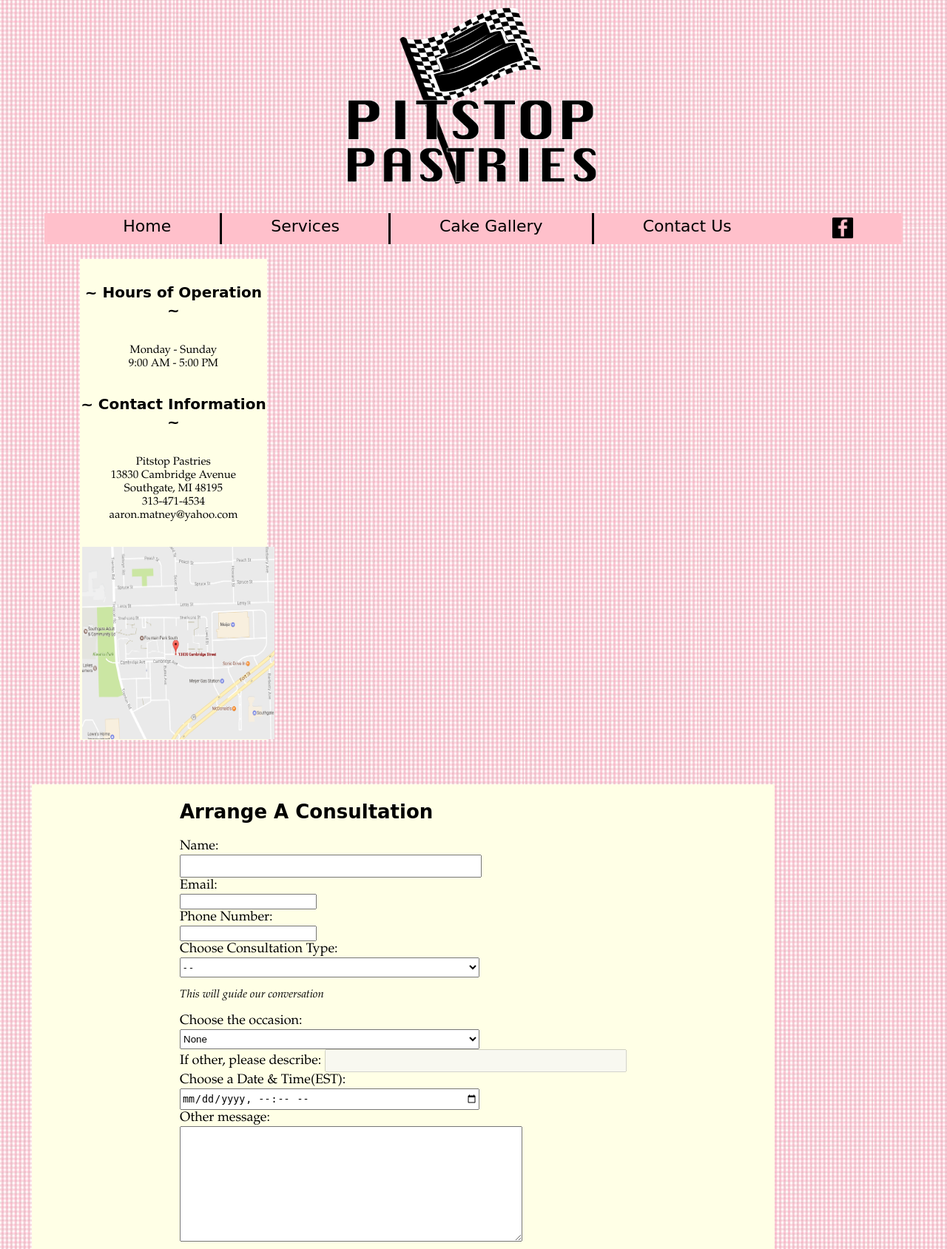
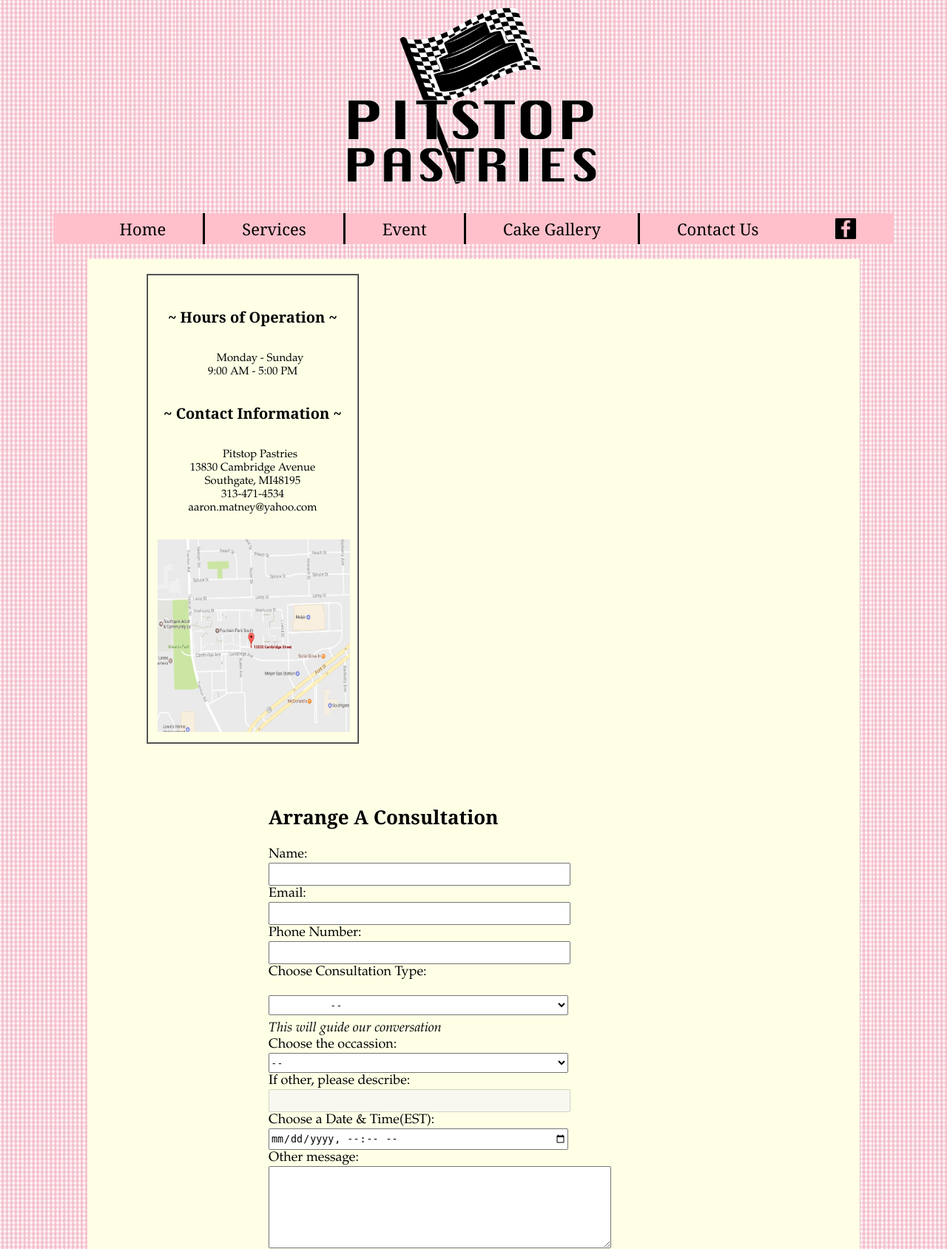
Before and after one commit to pfoucher007/PitstopPastries, a PHP site: page /contactus.html in a window 1280 px wide. Shown: the top 1688 px of the page at 74% size. Run offline with PHP 8.4, Linux system fonts and the light colour scheme.

Commit message:
Add files via upload
Worked in changes between nw and pf versions.

```diff
--- a/contactus.html
+++ b/contactus.html
@@ -1,28 +1,7 @@
 <!doctype html>
 <head>
-	<script type="text/javascript" id = "contactScript">
+		<script type="text/javascript" id = "contactScript">
 		window.addEventListener("load", start, false);
-
-		function setMinDate(){
-			var input = document.getElementById("timePicker");
-			//var currentTime = new DateTime();
-			//var datePortion = new String(currentTime.getDate());
-			//var monthPortion = new String(currentTime.getDate()+1); //Months are 0 to 11, January to December for some reason
-			//var yearPortion = currentTime.getFullYear();
-			/*
-			var today = new Date();
-			var datePortion = new String(today.getDate());
-			var monthPortion = new String(today.getDate()+1);
-			var yearPortion = today.getFullYear();
-
-			if(datePortion.length < 2) { day = "0" + datePortion; }
-			if(monthStart.length < 2) { monthPortion = "0" + monthPortion; }
-			var minDate = new String( yearPortion + '-' + monthPortion + '-' + datePortion + 'T00:00:00.0');
-
-			//input.setAttribute('min', minDate);
-			*/
-			input.setAttribute('min', '2017-03-15T00:00:00.0');
-			}
 
 		function disableOtherDesc(){
 			document.getElementById("otherDesc").disabled = true;
@@ -56,17 +35,17 @@
 			var noneDesc = "<i>This will guide our conversation</i>";
 
 			switch(selectedConsult){
-			case "pastry":
+			case "Pastries Consultation":
 			{
 			document.getElementById("consultationTypeDesc").innerHTML = pastryDesc;
 			break;
 			}
-			case "basic":
+			case "Basic Consultation":
 			{
 			document.getElementById("consultationTypeDesc").innerHTML = basicDesc;
 			break;
 			}
-			case "advanced":
+			case "Advanced Consultation":
 			{
 			document.getElementById("consultationTypeDesc").innerHTML = advancedDesc;
 			break;
@@ -92,38 +71,42 @@
 			<ul>
 				<li class="none"><a href="index.html">Home</a></li>
 				<li><a href="services.html">Services</a></li>
+				<li><a href="event.html">Event</a></li>
 				<li><a href="gallery.html">Cake Gallery</a></li>
 				<li><a href="contactus.html">Contact Us</a></li>
 				<li class="facebook"><a href="https://www.facebook.com/PitstopPastries/" target="_blank"><img src="Image/facebook.png" style="width:30px;height:30px"></a></li>
 			</ul>
 		</div>
+		<div id="content">
 			<div id="info">
 				<h5> ~ Hours of Operation ~ </h5>
 				<p class="center"> Monday - Sunday<br> 9:00 AM - 5:00 PM </p>
 				<h5> ~ Contact Information ~</h5>
-				<p class="center">Pitstop Pastries<br>13830 Cambridge Avenue<br>Southgate, MI 48195<br>313-471-4534<br>aaron.matney@yahoo.com</p><br>
-				<img src="Image/map.PNG" style="width:260px;height:260px">
+				<p class="center">Pitstop Pastries<br>13830 Cambridge Avenue<br>Southgate, MI48195<br>313-471-4534<br>aaron.matney@yahoo.com</p><br>
+				<img src="Image/map.png" style="width:260px;height:260px">
 			</div>
 			<div id="form">
 			<h2>Arrange A Consultation</h2>
-			<form>
+			<form target="paypal" action="https://www.paypal.com/cgi-bin/webscr" method="post">
 			<label>Name:</label><br>
-					<input name = "name" type = "text" required><BR>
+					<input name = "name" type = "text" required ><BR>
 				<label>Email:</label><br>
 					<input name = "email" type = "email" required><BR>
 				<label>Phone Number:</label><br>
-				<input name = "phone" type = "tel" pattern="^\d{3}-\d{3}-\d{4}$" title="Phone Number in xxx-xxx-xxxx format" required><br>
-				<label> Choose Consultation Type:</label><br>
-				<select onchange="describe()" id="consultation">
-				    <option value="none">- -</option>
-					<option value="pastry">Pastry Consultation--$40</option>
-					<option value="basic">Basic Consultation--$40</option>
-					<option value="advanced">Advanced Consultation--$60</option>
-				</select><br>
-				<P id = "consultationTypeDesc"><i>This will guide our conversation</i></P>
-				<label>Choose the occasion:</label><BR>
-				<select onchange="poll()" id="event">
-					  <option value="none">None</option>
+				<input name = "phone" type = "tel" required ><br>
+				<label>Choose Consultation Type:</label><br>
+				<select name="os0" onchange="describe()" id="consultation" required>
+						<option value="none">- -</option>
+						<option value="Basic Consultation">Basic Consultation $40.00 USD</option>
+						<option value="Pastries Consultation">Pastries Consultation $40.00 USD</option>
+						<option value="Advanced Consultation">Advanced Consultation $60.00 USD</option>
+				</select><br><br><br>
+				<div id="consultationType">
+				<label id = "consultationTypeDesc"><i>This will guide our conversation</i></label><br>
+				</div>
+				<label>Choose the occassion:</label><BR>
+				<select name="event" onchange="poll()" id="event" required>
+					  <option value="none">- -</option>
 					  <option value="wedding">Wedding</option>
 					  <option value="graduation">Graduation</option>
 					  <option value="birthday"> Birthday</option>
@@ -131,22 +114,32 @@
 					  <option value="churchCharity">Church/Charity Event</option>
 					  <option value="other">Other</option>
 				</select><br>
-					<label>If other, please describe:  </label>
-					<input id="otherDesc" type = "text" disabled><br>
-				<label>Choose a Date & Time(EST): </label><br><input id = "timePicker" name = "timePicker" onload = "setMinDate()" type = "datetime-local"  required><br>
+				<label>If other, please describe:</label><br>
+				<input id="otherDesc" type = "text" disabled><br>
+				<label>Choose a Date & Time(EST): </label><br><input name = "time" type = "datetime-local" required><br>
 				<label>Other message:</label><br>
-				<textarea name = "message" type = "textarea" rows = "10" cols="55" value = "message"></textarea><BR>
-				<input type="submit" name="submit" value="Submit" id="submit">
-				<input type="button" name="cancel" value="Cancel" id="submit">
+				<textarea name = "message" type = "textarea" rows = "7" cols="55" value = "message"></textarea><BR>
+					<input type="hidden" name="cmd" value="_s-xclick">
+					<input type="hidden" name="hosted_button_id" value="89ZBV5KX8BDXQ">
+					<!--<table>
+					<tr><td><input type="hidden" name="on0" value="Name of drop-down menu">Choose consultation type</td></tr><tr><td><select name="os0">
+						<option value="Basic Consultation">Basic Consultation $40.00 USD</option>
+						<option value="Pastries Consultation">Pastries Consultation $40.00 USD</option>
+						<option value="Advanced Consultation">Advanced Consultation $60.00 USD</option>
+					</select> </td></tr>
+					</table>-->
+				<input type="hidden" name="currency_code" value="USD">
+				<input type="image" src="https://www.paypalobjects.com/en_US/i/btn/btn_cart_LG.gif" border="0" name="submit" alt="PayPal - The safer, easier way to pay online!">
+				<img alt="" border="0" src="https://www.paypalobjects.com/en_US/i/scr/pixel.gif" width="1" height="1">
+				<!--<input type="button" name="cancel" value="Cancel" id="cancel">-->
 			</form>
 			</div>
+		</div>
 
-	<!--<div id="footer">
-	<p> While using this site, you agree to have read and accepted our terms of use, cookie
-				and privacy policy. Copyright 2016-2017 by Nan Wang & Patricia Foucher. All Rights Reserved.</p>
-	</div>
-	-->
 
+		<div id=footer>
+			<p class="pFooter">Copyright 2017 by Pistop Pastries.All right reserved</p>
+		</div>
 		</div>
 
 </body>
--- a/css1.css
+++ b/css1.css
@@ -14,12 +14,12 @@
     display:inline-block;;
     color: black;
     text-align: center;
-    padding-right: 66px;
-	padding-left:66px;
-	padding-top:5px;
-	padding-bottom:5px;
+    padding-right: 50px;
+	padding-left:50px;
+	padding-top:6px;
+	padding-bottom:4px;
     text-decoration: none;
-	font-family:"Comic Sans MS", cursive, sans-serif;
+	font-family:Georgia, serif;
 	font-size:22px;
 	height:32px;
 }
@@ -28,9 +28,10 @@
 }
 
 label {font-family:"Palatino Linotype", "Book Antiqua", Palatino, serif;font-size:18px;}
-#content{background-color:#ffffe6;margin-top:70px;margin-left:110px;margin-right:110px;margin-bottom:60px;}
-#info{float:left;width:20%;margin-left:100px;background-color:#ffffe6;height:650px;margin-bottom:60px;}
-#form{float:left;padding-left:200px;padding-right:200px;text-align:left;margin-left:35px;background-color:#ffffe6;height:650px;margin-bottom:60px;}
+#content{background-color:#ffffe6;margin-top:70px;margin-left:110px;margin-right:110px;
+margin-bottom:60px;padding-left:60px;padding-right:60px;padding-bottom:40px;position:relative;overflow:hidden;}
+#info{float:left;padding:10px;margin-left:20px;background-color:#ffffe6;margin-bottom:60px;border:2px solid grey;border-style: ridge;margin-top:20px;}
+#form{float:left;padding-left:150px;text-align:left;margin-left:35px;background-color:#ffffe6;margin-bottom:60px;overflow:hidden;}
 #outside
 {
 	width:650px;
@@ -88,17 +89,25 @@
 #container #btn1:hover{background-color:grey;}
 #container #btn2:hover{background-color:grey;}
 #container #btn2{position:relative;float:right;}
-h1{font-family:"Comic Sans MS", cursive, sans-serif;font-size:40px;text-align:center;padding-top:25px;}
-h2{font-family:"Comic Sans MS", cursive, sans-serif;font-size:26px;}
-h5{font-family:"Comic Sans MS", cursive, sans-serif;font-size:20px;text-align:center;}
-h6{font-family:"Palatino Linotype", "Book Antiqua", Palatino, serif;font-size:18px;padding-left:180px;padding-right:180px;padding-bottom:30px;}
-p{font-family:"Palatino Linotype", "Book Antiqua", Palatino, serif; font-size:15px;}
-p.center{text-align:center;}
-/*#footer{text-align:center;font-size:12px;width:100%;color:grey;height:60px;margin-bottom:0;}*/
-input[type=text],input[type=datetime-local]{width:400px;height:25px;}
+#consultation{width:50%;float:left;padding-left:80px;position:relative;margin-top:20px;}
+#image{width:40%;float:left;position:relative;height:auto;margin-top:20px;}
+#cakeImage{max-width:100%;max-height:100%;}
+#pForm{font-style:italic;padding-bottom:5px;}
+h1{font-family:Georgia, serif;font-size:40px;text-align:center;padding-top:25px;}
+h2{font-family:Georgia, serif;font-size:26px;}
+h3{margin:0px;}
+h5{font-family:Georgia, serif;font-size:20px;text-align:center;}
+h6{font-family:"Palatino Linotype", "Book Antiqua", Palatino, serif;font-size:18px;padding-left:180px;padding-right:180px;text-indent:50px;margin-top:20px;margin-bottom:0px;}
+p{font-family:"Palatino Linotype", "Book Antiqua", Palatino, serif; font-size:18px;text-indent:20px;}
+p.center{text-align:center;font-size:15px}
+p.pFooter{font-size:12px;text-indent:0px;}
+#footer{text-align:center;width:100%;margin-bottom:0;clear:both;}
+input[type=text],input[type=datetime-local],input[type=email],input[type=tel]{width:400px;height:25px;}
 select{width:405px;height:27px;}
+#consultation{width:405px;height:27px;}
+#consultationType{width:405px; font-style:italic;font-size:15px;}
 input[type=button]{
-	background-color:pink;
+	background-color:#FFC300;
 	border:none;
 	color:black;
 	padding:10px 32px;
--- a/gallery.html
+++ b/gallery.html
@@ -23,7 +23,7 @@
 			<h1>Gallery</h1>
 			<div class="gallery cf">
 				<div>
-					<img src="Image/1.png" width="300px" height="300px">
+					<img src="Image/1.jpg" width="300px" height="300px">
 				</div>
 				<div>
 					<img src="Image/2.png" width="300px" height="200px">
--- a/index.html
+++ b/index.html
@@ -22,7 +22,7 @@
 			<h1>Welcome to Pitstop Pastries!</h1>
 			<div id="outside">
 				<div id="container">
-					<img id="slides" src="Image/1.png">
+					<img id="slides" src="Image/1.jpg">
 					<img class="slides" src="Image/2.png">
 					<img class="slides" src="Image/3.png">
 					<img class="slides" src="Image/4.png">
--- a/services.html
+++ b/services.html
@@ -21,7 +21,7 @@
 		<div id="content">
 			<h1>Our Services</h1>
 			<div id="image">
-				<img src="Image/cake service.jpg" id="cakeImage">
+				<img src="Image/cake service.jpg" id="cakeImage" style="width:560px;height:460px">
 			</div>
 			<div id="consultation">
 				<h3> Basic Consultation ------ $40</h3>
```
Also changed, not shown: other parts of css1.css (+41 -0 lines).
